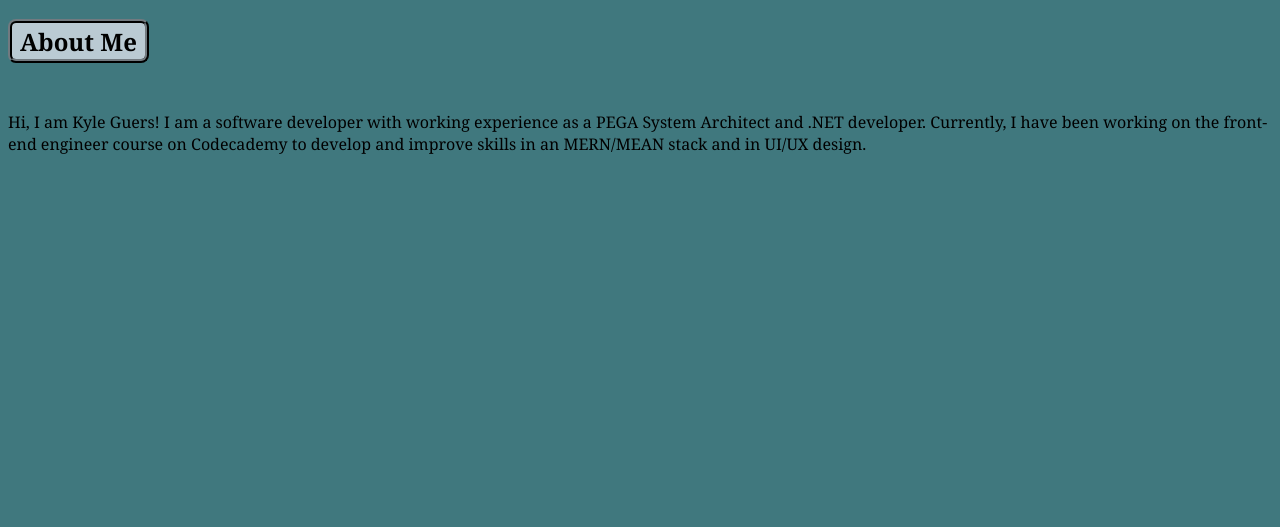
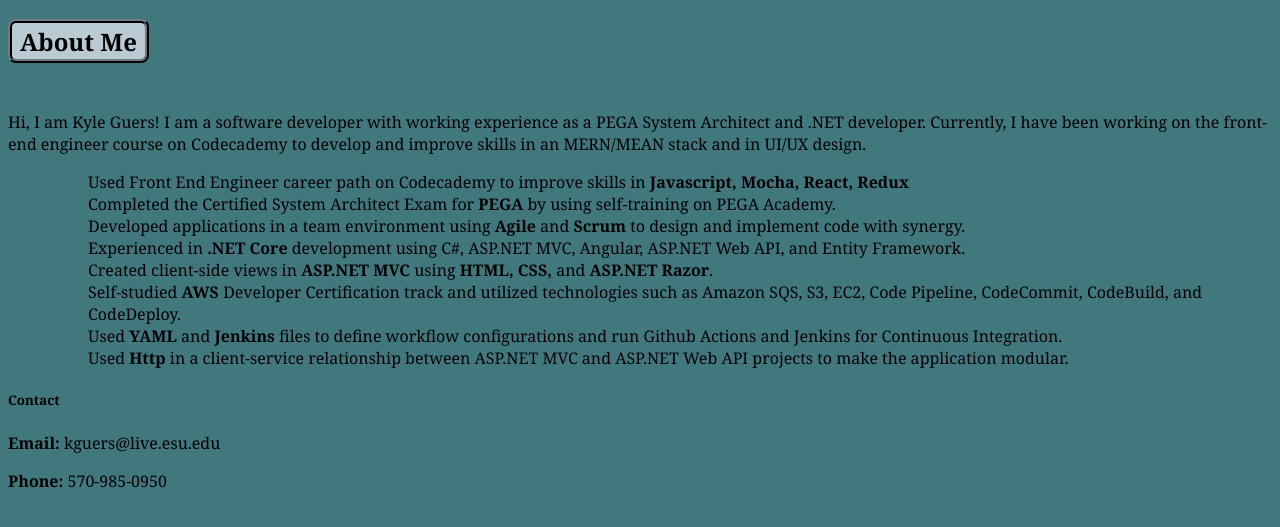
Before and after one commit to kguers/kguers.github.io, a plain HTML site: page index.html in a window 1280 px wide. Shown: the part 119-646 px from the top of the page. Drawn offline with Linux system fonts and the light colour scheme.

Commit message:
Fill out HTML

```diff
--- a/index.html
+++ b/index.html
@@ -25,13 +25,27 @@
       <section id="about-me">
         <h2 class="about-me">About Me</h2>
         <p><span class="intro">Hi, I am Kyle Guers!</span>  I am a software developer with working experience as a PEGA System Architect and .NET developer.  Currently, I have been working on the front-end engineer course on Codecademy to develop and improve skills in an MERN/MEAN stack and in UI/UX design.</p>
+
       </section>
       <section id="skills">
-
+        <ul>
+          <ol>Used Front End Engineer career path on Codecademy to improve skills in <strong> Javascript, Mocha, React, Redux</strong></ol>
+          <ol>Completed the Certified System Architect Exam for <strong>PEGA</strong> by using self-training on PEGA Academy.</ol>
+          <ol>Developed applications in a team environment using <strong>Agile</strong> and <strong>Scrum</strong> to design and implement code with synergy.</ol>
+          <ol>Experienced in <strong>.NET Core</strong> development using C#, ASP.NET MVC, Angular, ASP.NET Web API, and Entity Framework.</ol>
+          <ol>Created client-side views in <strong>ASP.NET MVC</strong> using <strong>HTML, CSS,</strong> and <strong>ASP.NET Razor</strong>.</ol>
+          <ol>Self-studied <strong>AWS</strong> Developer Certification track and utilized technologies such as Amazon SQS, S3, EC2, Code Pipeline, CodeCommit, CodeBuild, and CodeDeploy.</ol>
+          <ol>Used <strong>YAML</strong> and <strong>Jenkins</strong> files to define workflow configurations and run <strong></strong>Github Actions and Jenkins for Continuous Integration.</ol>
+          <ol>Used <strong>Http</strong> in a client-service relationship between ASP.NET MVC and ASP.NET Web API projects to make the application modular.</ol>
+        </ul>
       </section>
     </main>
     <footer>
-      <section id="contact"></section>
+      <section id="contact">
+        <h5>Contact</h5>
+        <p> <strong>Email:</strong> kguers@live.esu.edu</p>
+        <p> <strong>Phone:</strong> 570-985-0950</p>
+      </section>
     </footer>
   </body>
 </html>
```
